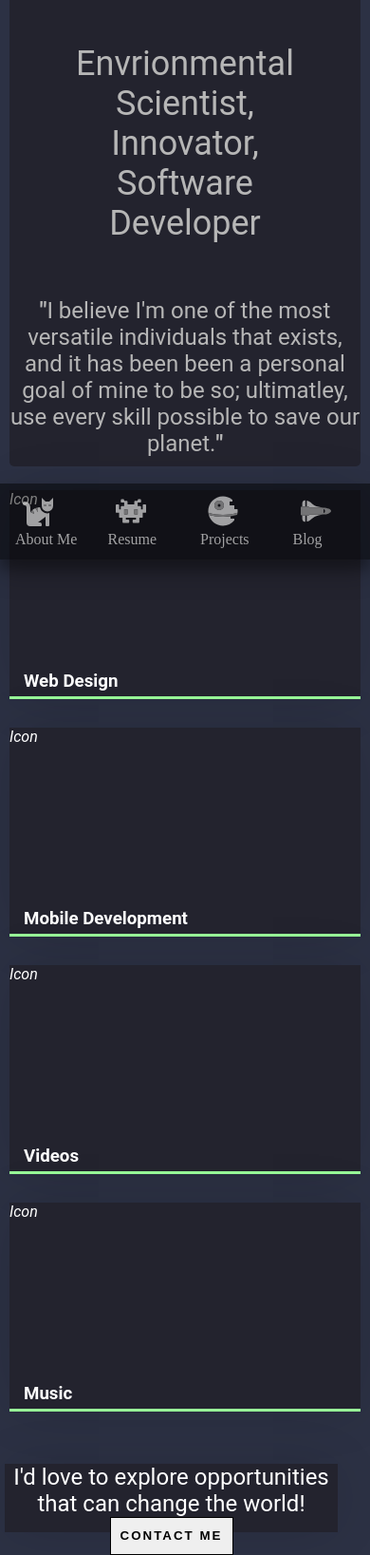
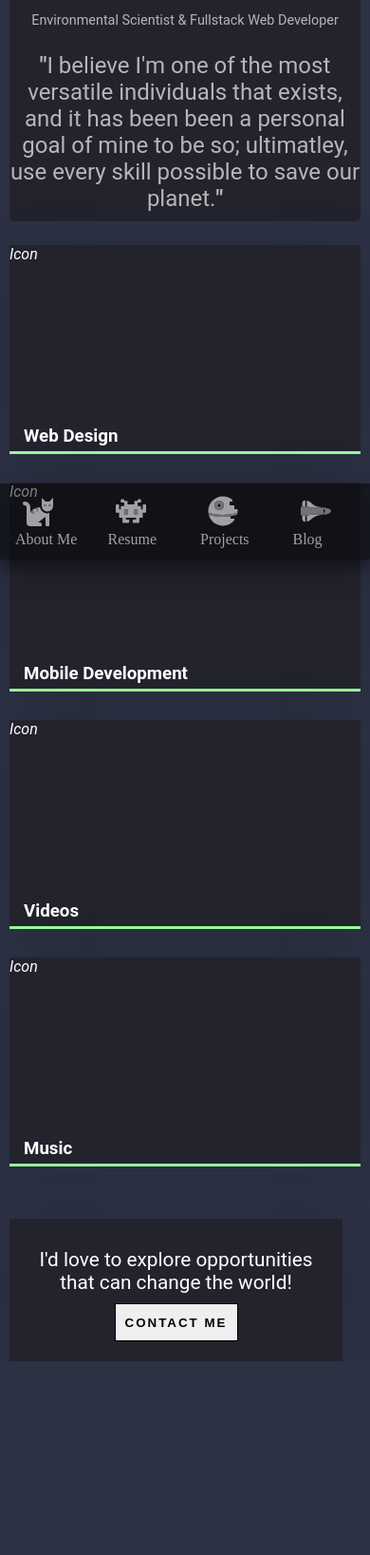
Before and after one commit to lmanzanero/lmanzanero.github.io, a Gatsby site in the folder front-end/: page / in a window 390 px wide. Shown: the part 255-1892 px from the top of the page at 95% size. After the commit the page ends 1688 px from the top, so only its background shows below. Built offline with nearby package versions, Linux system fonts and the light colour scheme; Gatsby itself is replaced by a stand-in of ours.

Commit message:
added minor ui change for mobile improvements

```diff
--- a/front-end/src/layouts/layout.css
+++ b/front-end/src/layouts/layout.css
@@ -846,13 +846,25 @@ a {
   }
 
  .about-projects {
-    margin: 40px 5px 100px 5px;
+    height: auto;
+    padding: 1em;
+    font-size: 1.3em;
+    margin: 40px 10px 100px;
+  }
+
+  .about-projects p {
+    margin: 0.5em auto;
   }
 
 
   .page h1 {
-    width: 80%;
+    width: 100%;
   }
+
+  .about-header {
+    font-size: 0.6em;
+  }
+
 
   main {
     margin: 0;
--- a/front-end/src/pages/index.js
+++ b/front-end/src/pages/index.js
@@ -14,7 +14,7 @@ const IndexPage = () => (
               <img src="https://avatars2.githubusercontent.com/u/20497361?s=400&u=fcce070b780d1229d7d97890113a85f00cf4a049&v=4"  alt="Luis Manzanero"/>
             </div>
             <div className="main-text">
-              <h1 className="about-header">Envrionmental Scientist, Innovator, Software Developer</h1>
+              <h1 className="about-header">Environmental Scientist & Fullstack Web Developer</h1>
                <p><b>"</b>I believe I'm one of the most versatile individuals that exists, and it has been been a personal goal of mine to be so; ultimatley, use every skill possible to save our planet.<b>"</b></p>
             </div>
         </div>
```
